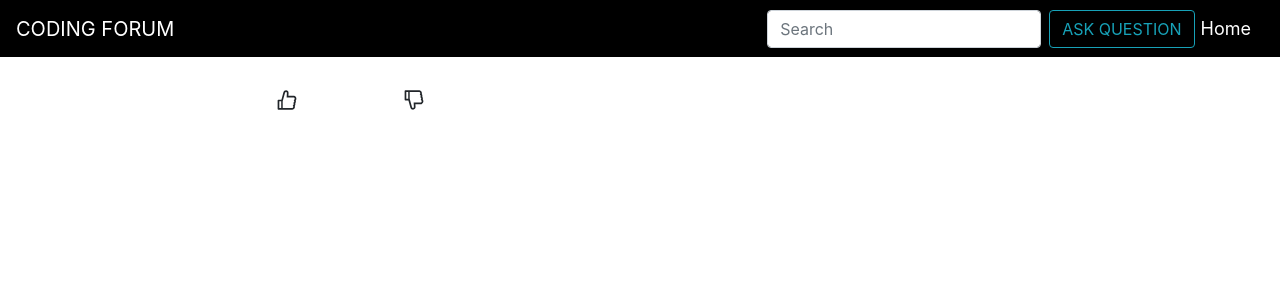
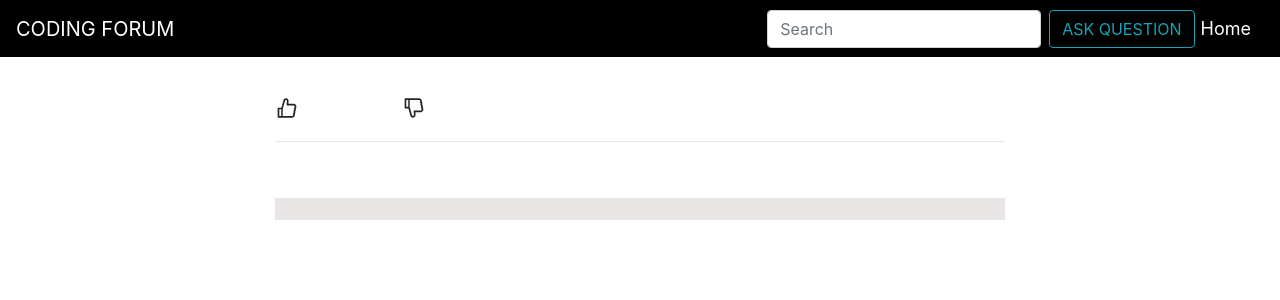
Before and after one commit to Anya555/ReactForum, a React (Create React App) app in the folder client/: page /display-single-question in a window 1280 px wide. Shown: the top 300 px of the page. Built offline with nearby package versions, Linux system fonts and the light colour scheme.

Commit message:
displaying single question content on click

```diff
--- a/client/src/App.js
+++ b/client/src/App.js
@@ -1,4 +1,4 @@
-import React from "react";
+import React, { useState } from "react";
 import { BrowserRouter as Router, Route, Switch } from "react-router-dom";
 import HomePage from "./pages/homePage";
 import Navbar from "./components/Navbar";
@@ -6,19 +6,39 @@ import PostQuestion from "./components/PostQuestion";
 import DisplaySingleQuestion from "./components/DisplaySingleQuestion";
 
 function App() {
+  const [questions, setQuestions] = useState([]);
+  const [questionData, setQuestionData] = useState({});
+
+  const showQuestion = (questionToShow) => {
+    questions.map((question) => {
+      if (question.id === questionToShow.id) {
+        console.log(question);
+        setQuestionData(question);
+      }
+      return question;
+    });
+  };
+
   return (
     <div>
       <Router>
         <Navbar />
         <Switch>
           <Route exact path="/">
-            <HomePage />
+            <HomePage
+              questions={questions}
+              setQuestions={setQuestions}
+              showQuestion={showQuestion}
+            />
           </Route>
           <Route exact path="/post-question">
             <PostQuestion />
           </Route>
           <Route exact path="/display-single-question">
-            <DisplaySingleQuestion />
+            <DisplaySingleQuestion
+              questions={questions}
+              questionData={questionData}
+            />
           </Route>
         </Switch>
       </Router>
--- a/client/src/components/DisplaySingleQuestion/index.js
+++ b/client/src/components/DisplaySingleQuestion/index.js
@@ -1,19 +1,19 @@
-import React, { useState } from "react";
+import React from "react";
 import { AiOutlineLike } from "react-icons/ai";
 import { AiOutlineDislike } from "react-icons/ai";
+import Card from "react-bootstrap/Card";
 import Form from "react-bootstrap/Form";
 import "./style.css";
 
 const Question = (props) => {
-  console.log(props.question);
-  console.log(props.questions);
   return (
     <>
       <div className="container">
         <div className="row">
           <div className="col-md-8 offset-sm-2 col-sm-12">
             <br></br>
-            {/* <h2>{props.question.title}</h2> */}
+
+            <h2>{props.questionData.title}</h2>
             <div className="row">
               <div className="col-md-2 likes">
                 <AiOutlineLike />
@@ -22,9 +22,10 @@ const Question = (props) => {
                 <AiOutlineDislike />
               </div>
             </div>
+            <hr></hr>
             <br></br>
-            {/* <p>{props.question.body}</p>
-            <p>{props.question.code}</p> */}
+            <p>{props.questionData.body}</p>
+            <Card className="code">{props.questionData.code}</Card>
           </div>
         </div>
         {/* <div className="row">
--- a/client/src/components/DisplaySingleQuestion/style.css
+++ b/client/src/components/DisplaySingleQuestion/style.css
@@ -1,3 +1,9 @@
 .likes {
   font-size: x-large;
 }
+
+.code {
+  background-color: rgb(233, 229, 229);
+  border-radius: 0;
+  border-color: rgb(233, 229, 229);
+}
--- a/client/src/pages/homePage.js
+++ b/client/src/pages/homePage.js
@@ -1,12 +1,12 @@
 import React, { useState, useEffect } from "react";
-import { Link } from "react-router-dom";
+import { Route, Link } from "react-router-dom";
 import API from "../utils/API";
 import Card from "react-bootstrap/Card";
 import DisplaySingleQuestion from "../components/DisplaySingleQuestion";
+import Button from "react-bootstrap/Button";
 import "./style.css";
 
-const Home = () => {
-  const [questions, setQuestions] = useState([]);
+const Home = (props) => {
   const [showQuestionData, setShowQuestionData] = useState(false);
 
   useEffect(() => {
@@ -17,23 +17,23 @@ const Home = () => {
     API.displayAllQuestions()
       .then((res) => {
         console.log(res.data);
-        setQuestions(res.data);
+        props.setQuestions(res.data);
       })
       .catch((err) => {
         console.log(err.response);
       });
   };
 
-  const showQuestion = (questionToShow) => {
-    const newQuestion = questions.map((question) => {
-      if (question.id === questionToShow.id) {
-        console.log(question);
-        setShowQuestionData(true);
-      }
-      return question;
-    });
-    setQuestions(newQuestion);
-  };
+  // const showQuestion = (questionToShow) => {
+  //   const newQuestion = props.questions.map((question) => {
+  //     if (question.id === questionToShow.id) {
+  //       console.log(questionToShow);
+  //       setShowQuestionData(true);
+  //     }
+  //     return question;
+  //   });
+  //   props.setQuestions(newQuestion);
+  // };
 
   return (
     <>
@@ -42,7 +42,7 @@ const Home = () => {
           <div className="col-md-10 offset-sm-1 col-sm-12">
             <br></br> <br></br>
             <Card>
-              {questions.map((question) => (
+              {props.questions.map((question) => (
                 <Card.Body key={question.id}>
                   <div className="row">
                     <div className="col-md-2 count">Votes:</div>
@@ -50,19 +50,15 @@ const Home = () => {
                     <Link
                       to="/display-single-question"
                       className="col-md-6 question"
-                      onClick={() => showQuestion(question)}
+                      onClick={() => props.showQuestion(question)}
                     >
                       {question.title}
                     </Link>
                   </div>
                   <hr></hr>
-                  {showQuestionData === true ? (
-                    <DisplaySingleQuestion
-                      question={question}
-                      questions={questions}
-                      showQuestion={showQuestion}
-                    />
-                  ) : null}
+                  {/* {showQuestionData === true ? (
+                    <DisplaySingleQuestion question={question} />
+                  ) : null} */}
                 </Card.Body>
               ))}
             </Card>
```
